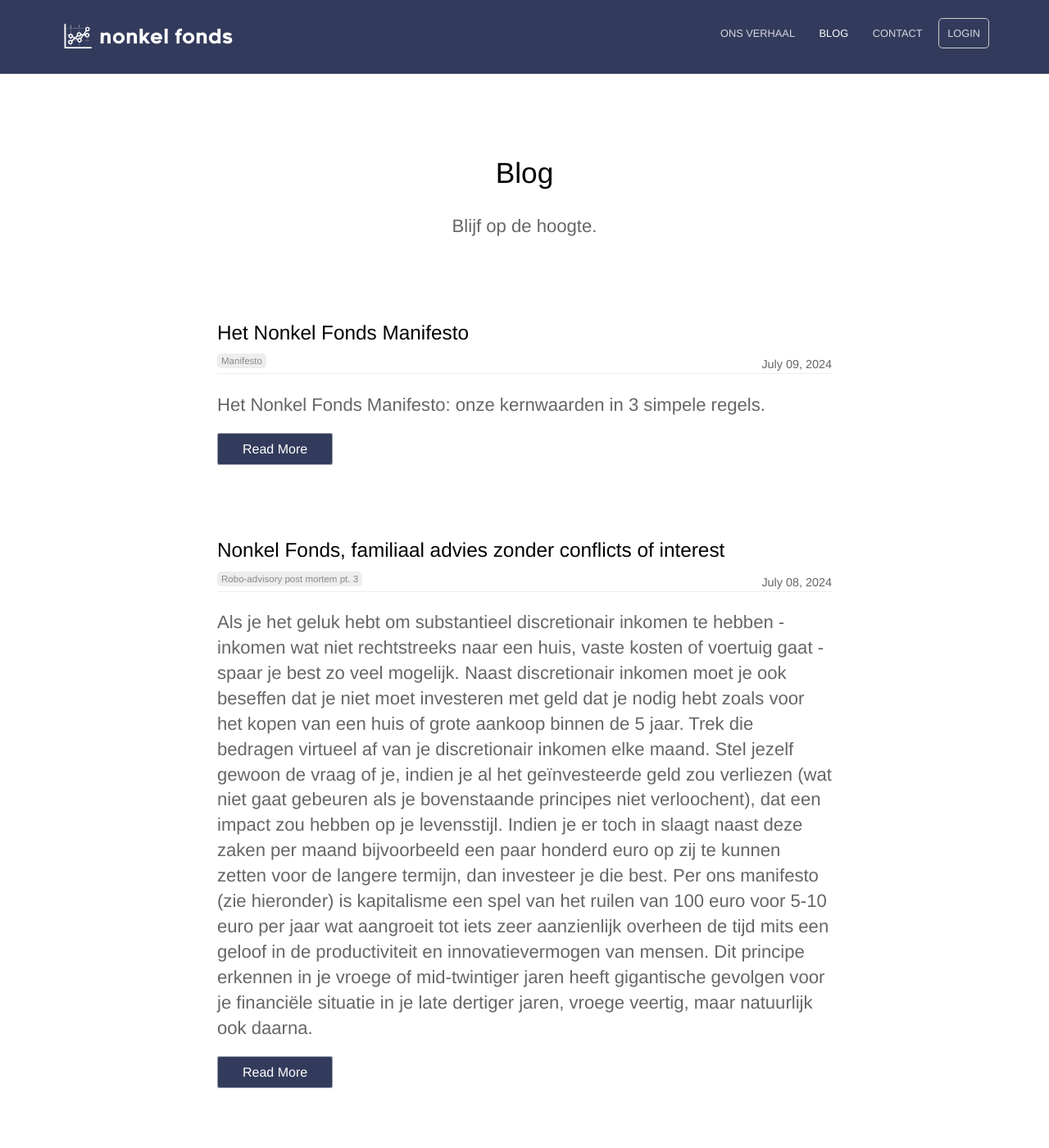
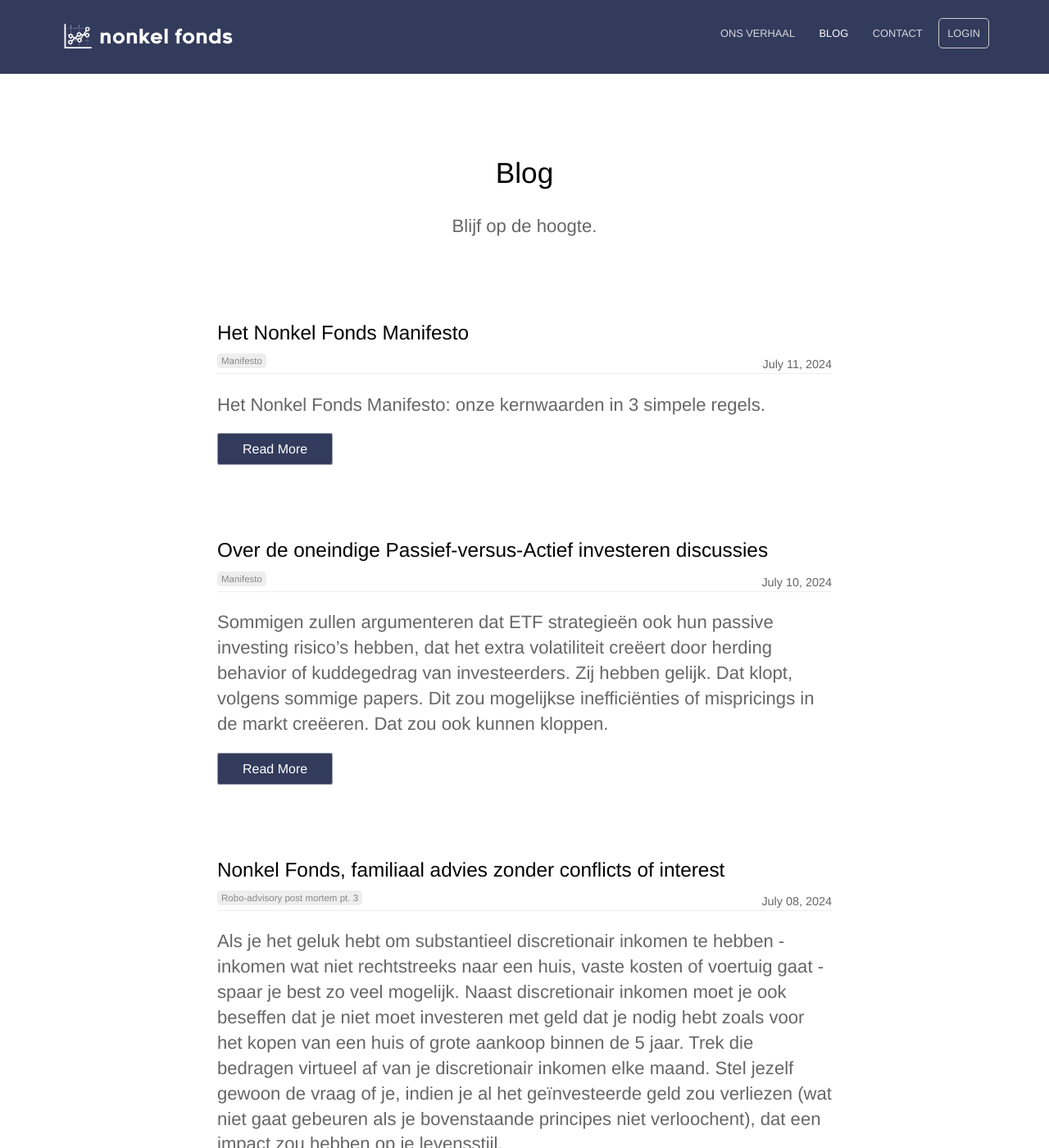
Before and after one commit to nonkelfonds/nonkelfonds.github.io, a Jekyll site: the page built from blog/index.html, in a window 1280 px wide and 1400 px high. Shown: the whole window at 82% size. Built offline with Jekyll 4.4.1, drawn with Linux system fonts in a browser that asks for light colours; the list of posts is cut into pages by our own code; some of the changed lines change nothing that is shown.

Commit message:
Eerste artikel

```diff
--- /dev/null
+++ b/_posts/2024-07-10-over-de-oneindige-passief-actief-discussies.md
@@ -0,0 +1,18 @@
+---
+date: 2024-07-10
+title: Over de oneindige Passief-versus-Actief investeren discussies
+categories:
+  - Manifesto
+author_staff_member: emiel
+---
+
+
+Sommigen zullen argumenteren dat ETF strategieën ook hun passive investing risico’s hebben, dat het extra volatiliteit creëert door herding behavior of kuddegedrag van investeerders. Zij hebben gelijk. Dat klopt, volgens sommige papers. Dit zou mogelijkse inefficiënties of mispricings in de markt creëeren. Dat zou ook kunnen kloppen.
+
+Maar wat is het punt?
+
+Het is een feit dat de spread tussen de SPX (de S&P500) en de SPW (de gelijkgewogen in plaats van market cap gewogen) zeer sterk gestegen is, wat wijst op een hausse die door slechts enkele mogelijks overgewaardeerde aandelen gedreven wordt, wat concentratierisicos creëert. Maar het verschil tussen economen die dit opmerken en investeerders is het oude adagium: “An economist is just a trader without a P&L”. Oftewel een profit en loss, een kwantitatief resultaat van die mening. Het is makkelijk om vijf jaar te zeggen dat de S&P overgewaardeerd is, maar een trader die vijf jaar een hausse short en zijn fonds op de schop ziet gaan vooraleer de markt inderdaad sterk corrigeert zal dan bezwaarlijk zijn gelijk claimen.
+
+Dat we door de huidige markt terug naar stockpicking zouden moeten, alle bovenstaande waarschuwingen ten spijt brengt ons terug bij marktefficiëntie: kan je de markt verslaan door actief af te wijken? Het antwoord is volmondig ja. De markt is niet efficiënt, de markt wordt efficiënt gemaakt. De markt is een ecosysteem van verschillende spelers, van een vader retailinvesteerder in West-Vlaanderen tot een flitshandel firma op de Zuidas in Amsterdam, van een gokverslaafde memestocktrader in Gent tot een HFT market maker bij Citadel in Florida. Er zullen inderdaad wat grote kwantitatieve (hedge) funds met topinfrastructuur zijn die tijdelijke imbalances zullen uitbuiten, beter en sneller dan jij en ik. Grote institutionelen zoals JPMorgan en Goldman hebben de laatste jaren vrij constant tussen de 30 en 40 slechte trading dagen op 250 per jaar - staat elk jaar in een verplichte grafiek in hun 10-K form bij sectie Marktrisico zoekend op “Net revenues included in the daily VaR” - wat statistisch onmogelijk is voor “efficiënte markten” in de stricte zin.
+
+De conclusie dat omdat ETFs mogelijks nadelen hebben we daardoor Belgische retailbeleggers binnen dit ecosysteem weer richting geconcentreerde aandelenportefeuilles van “cheap stocks”, in de zin van Warren Buffet- en Benjamin Graham-achtige value stocks, moeten duwen (of correcter: ze daar houden!), dat zou een bijzonder scheve conclusie zijn en ironisch, op het randje van slechte wil, misschien wel daar voorbij. En aan hen zou ik zeggen: koop een Value ETF. Ik zeg dit natuurlijk ironisch, maar in alle serieusheid pleit het net voor optimalisatie van ETFs als je bezorgdheid deze concentraties of correcties zouden zijn. Als de SPX dan te exces volatiel wordt t.o.v. de SPW of in correctieteritorium gaat door deze enkelingen (e.g. relatieve CVaR uit het numerieke voorbeeld in de vorige post), dan kan je net een rebalance doen wanneer nodig, maar vooral geinvesteerd blijven als de markt zoals in Covid daarna weer veel spectaculairder dan verwacht opveert. “Time in the market beats timing the market”, nog een laatste adagium om mee af te sluiten.
--- a/_posts/2024-07-09-het-nonkel-fonds-manifesto.md
+++ b/_posts/2024-07-11-het-nonkel-fonds-manifesto.md
@@ -1,5 +1,5 @@
 ---
-date: 2024-07-09
+date: 2024-07-11
 title: Het Nonkel Fonds Manifesto
 categories:
   - Manifesto
```
Also changed, not shown: _posts/2024-07-08-nonkel-fonds-familiaal-advies-zonder-conflicts-of-interest.md (+4 -1 lines).
